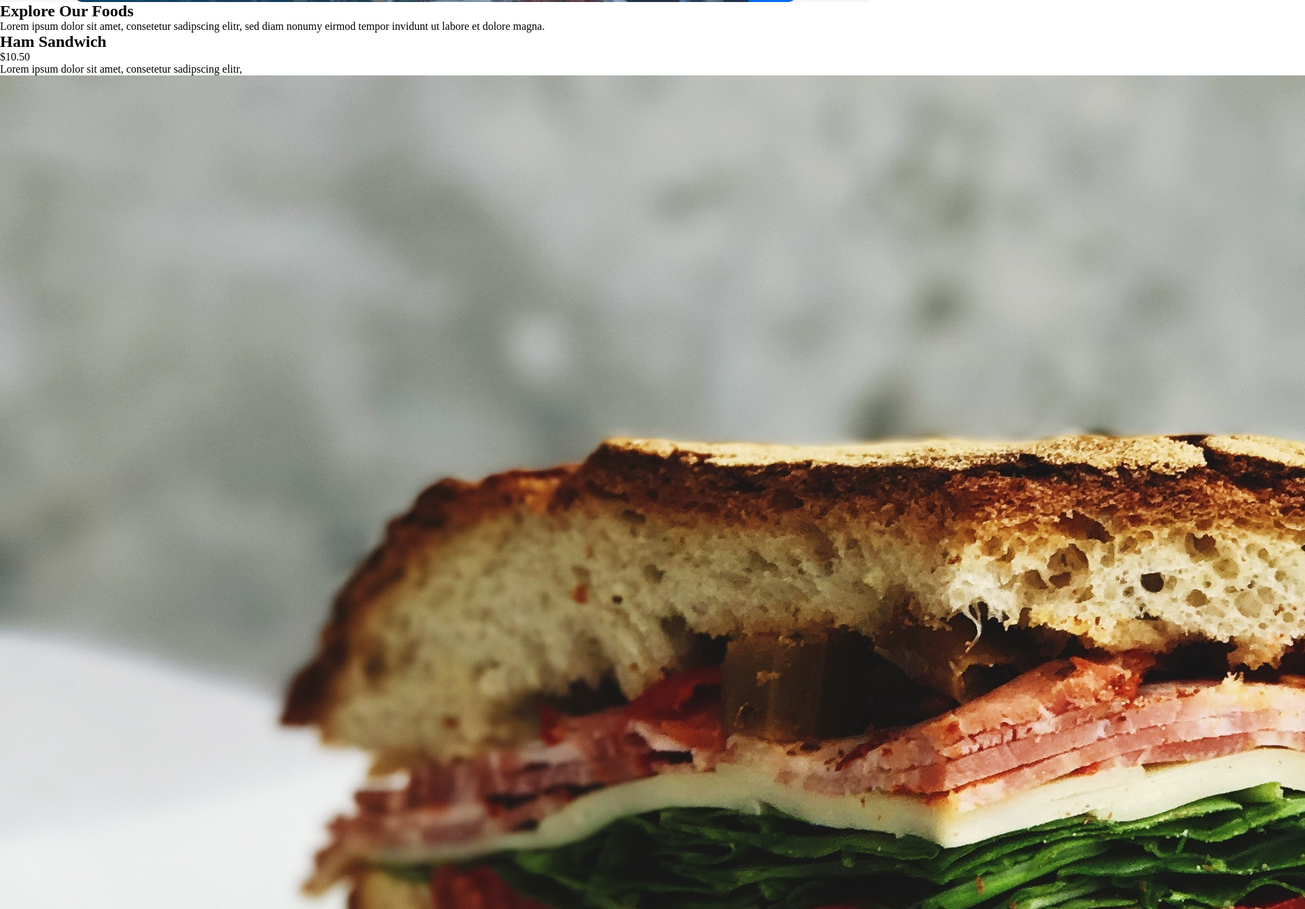
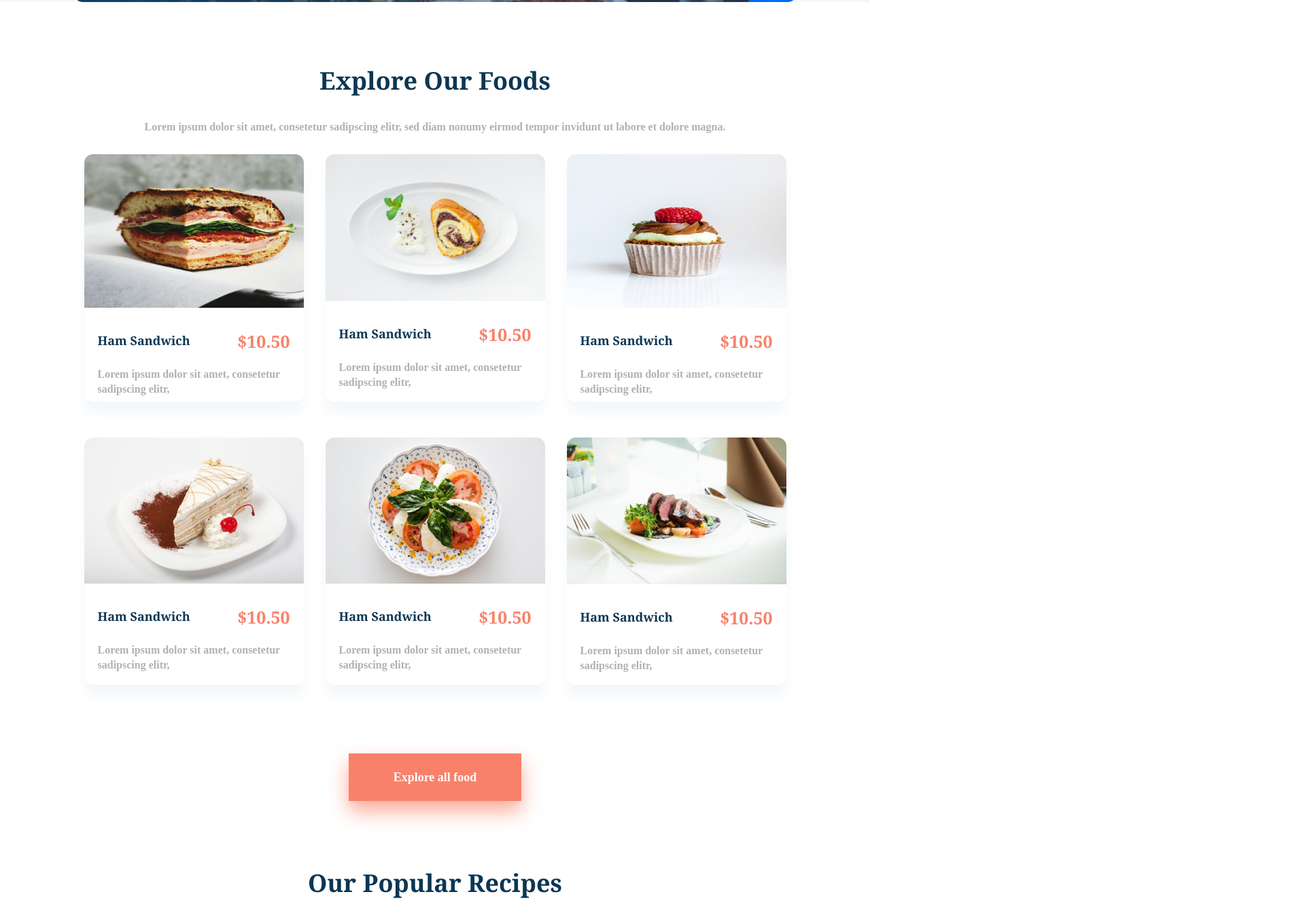
Before and after one commit to AhmedSafi97/Food-Landing-page, a plain HTML site: page index.html in a window 1280 px wide. Shown: the part 2762-4100 px from the top of the page at 68% size, 1920 px wide, since content can reach past the window. Drawn offline with Linux system fonts and the light colour scheme; grey boxes are pictures that could not be loaded; a web font is replaced by a local one.

Commit message:
add main content styling

```diff
--- a/assets/css/style.css
+++ b/assets/css/style.css
@@ -265,7 +265,8 @@
   margin-top: 7.5625rem;
   padding: 5.3125rem 10.3125rem 3.0625rem 3.9375rem;
   text-align: center;
-  background: linear-gradient(to right, #0a4065, transparent), url(../images/bg3.png);
+  background: linear-gradient(to right, #0a4065, transparent),
+    url(../images/bg3.png);
   background-repeat: no-repeat;
   background-position: center;
   background-size: cover;
@@ -330,6 +331,119 @@
   letter-spacing: 0.138em;
   line-height: 4.4375em;
   margin: auto;
+}
+.explore {
+  padding-top: 5.8125em;
+}
+.explore__title {
+  color: #0c3653;
+  font-family: Georgia;
+  font-size: 2.25rem;
+  font-weight: 700;
+  line-height: 1.27em;
+  text-align: center;
+}
+.explore__desc {
+  color: #aeb2b4;
+  font-family: Muli;
+  font-size: 1rem;
+  font-weight: 600;
+  line-height: 1.625em;
+  margin-top: 2.0625em;
+  margin-bottom: 1.6875em;
+  text-align: center;
+}
+.explore__btn {
+  width: 14.16em;
+  height: 3.88em;
+  display: block;
+  margin: 5.6em auto 0 auto;
+  box-shadow: 0 15px 29px rgba(249, 129, 105, 0.68);
+  background-color: #f98169;
+  color: #ffffff;
+  font-family: Muli;
+  font-size: 1.125rem;
+  font-weight: 700;
+  line-height: 3.94em;
+  cursor: pointer;
+}
+.explore__grid {
+  display: grid;
+  grid-template-columns: repeat(auto-fill, 20.1875rem);
+  grid-row-gap: 3.3125rem;
+  grid-column-gap: 2rem;
+  justify-content: center;
+}
+
+.grid__card {
+  list-style: none;
+  width: 20.1875rem;
+  height: 22.75rem;
+  box-shadow: 0 17px 16px rgba(235, 241, 245, 0.55);
+  border-radius: 13px;
+  background-color: #ffffff;
+  display: flex;
+  flex-direction: column;
+  justify-self: center;
+}
+.card-info__wrapper {
+  padding: 1.625rem 1.25rem;
+}
+.h2-p-info__wrapper {
+  display: flex;
+  flex-direction: row;
+  justify-content: space-between;
+}
+.card__title {
+  color: #0c3653;
+  font-family: Georgia;
+  font-size: 1.125rem;
+  font-weight: 700;
+  line-height: 2.55em;
+}
+.card__price {
+  color: #f98169;
+  font-family: Georgia;
+  font-size: 1.5625rem;
+  font-weight: 700;
+  line-height: 1.84em;
+}
+.card__desc {
+  color: #aeb2b4;
+  font-family: Muli;
+  font-size: 1rem;
+  font-weight: 600;
+  line-height: 1.375em;
+  margin-top: 0.9375em;
+}
+.card__img {
+  width: 20.1875rem;
+  height: 14.125rem;
+  border-radius: 13px 13px 0 0;
+  order: -1;
+}
+.popular{
+  padding-top: 6.125rem;
+}
+.popular__title {
+  color: #0c3653;
+  font-family: Georgia;
+  font-size: 2.25rem;
+  font-weight: 700;
+  line-height: 1.27em;
+  text-align: center;
+  margin-bottom: 1.38em;
+}
+.popular__wrapper{
+  display: grid;
+  grid-template-columns: repeat(auto-fill, 20rem);
+  justify-content: center;
+  grid-gap: 1rem;
+}
+.popular__img {
+  width: 20rem;
+  height: 20rem;
+  border-radius: 7px;
 }
 @media (min-width: 1800px) {
   html {
--- a/index.html
+++ b/index.html
@@ -119,78 +119,137 @@
         <p class="story__btn-desc">Watch our story</p>
       </section>
     </div>
-    <main>
-      <section>
-        <h2>Explore Our Foods</h2>
-        <p>
+    <main class="main">
+      <section class="explore">
+        <h2 class="explore__title">Explore Our Foods</h2>
+        <p class="explore__desc">
           Lorem ipsum dolor sit amet, consetetur sadipscing elitr, sed diam
           nonumy eirmod tempor invidunt ut labore et dolore magna.
         </p>
-        <ul>
-          <li>
-            <section>
-              <h2>Ham Sandwich</h2>
-              <p>$10.50</p>
-              <p>Lorem ipsum dolor sit amet, consetetur sadipscing elitr,</p>
-              <img src="./assets/images/ham-sandwich.png" alt="ham sandwich" />
-            </section>
+        <ul class="explore__grid">
+          <li class="grid__card">
+            <div class="card-info__wrapper">
+              <div class="h2-p-info__wrapper">
+                <h2 class="card__title">Ham Sandwich</h2>
+                <p class="card__price">$10.50</p>
+              </div>
+              <p class="card__desc">
+                Lorem ipsum dolor sit amet, consetetur sadipscing elitr,
+              </p>
+            </div>
+            <img
+              src="./assets/images/ham-sandwich.png"
+              alt="ham sandwich"
+              class="card__img"
+            />
           </li>
-          <li>
-            <section>
-              <h2>Ham Sandwich</h2>
-              <p>$10.50</p>
-              <p>Lorem ipsum dolor sit amet, consetetur sadipscing elitr,</p>
-              <img src="./assets/images/bundt-cake.png" alt="bundt cake" />
-            </section>
+          <li class="grid__card">
+            <div class="card-info__wrapper">
+              <div class="h2-p-info__wrapper">
+                <h2 class="card__title">Ham Sandwich</h2>
+                <p class="card__price">$10.50</p>
+              </div>
+              <p class="card__desc">
+                Lorem ipsum dolor sit amet, consetetur sadipscing elitr,
+              </p>
+            </div>
+            <img
+              src="./assets/images/bundt-cake.png"
+              alt="bundt cake"
+              class="card__img"
+            />
           </li>
-          <li>
-            <section>
-              <h2>Ham Sandwich</h2>
-              <p>$10.50</p>
-              <p>Lorem ipsum dolor sit amet, consetetur sadipscing elitr,</p>
-              <img src="./assets/images/cupckae.png" alt="cupcake" />
-            </section>
+          <li class="grid__card">
+            <div class="card-info__wrapper">
+              <div class="h2-p-info__wrapper">
+                <h2 class="card__title">Ham Sandwich</h2>
+                <p class="card__price">$10.50</p>
+              </div>
+              <p class="card__desc">
+                Lorem ipsum dolor sit amet, consetetur sadipscing elitr,
+              </p>
+            </div>
+            <img
+              src="./assets/images/cupckae.png"
+              alt="cupcake"
+              class="card__img"
+            />
           </li>
-          <li>
-            <section>
-              <h2>Ham Sandwich</h2>
-              <p>$10.50</p>
-              <p>Lorem ipsum dolor sit amet, consetetur sadipscing elitr,</p>
-              <img src="./assets/images/vanilla-cake.png" alt="vanilla cake" />
-            </section>
+          <li class="grid__card">
+            <div class="card-info__wrapper">
+              <div class="h2-p-info__wrapper">
+                <h2 class="card__title">Ham Sandwich</h2>
+                <p class="card__price">$10.50</p>
+              </div>
+              <p class="card__desc">
+                Lorem ipsum dolor sit amet, consetetur sadipscing elitr,
+              </p>
+            </div>
+            <img
+              src="./assets/images/vanilla-cake.png"
+              alt="vanilla cake"
+              class="card__img"
+            />
           </li>
-          <li>
-            <section>
-              <h2>Ham Sandwich</h2>
-              <p>$10.50</p>
-              <p>Lorem ipsum dolor sit amet, consetetur sadipscing elitr,</p>
-              <img src="./assets/images/mozzarella.png" alt="mozzarella" />
-            </section>
+          <li class="grid__card">
+            <div class="card-info__wrapper">
+              <div class="h2-p-info__wrapper">
+                <h2 class="card__title">Ham Sandwich</h2>
+                <p class="card__price">$10.50</p>
+              </div>
+              <p class="card__desc">
+                Lorem ipsum dolor sit amet, consetetur sadipscing elitr,
+              </p>
+            </div>
+            <img
+              src="./assets/images/mozzarella.png"
+              alt="mozzarella"
+              class="card__img"
+            />
           </li>
-          <li>
-            <section>
-              <h2>Ham Sandwich</h2>
-              <p>$10.50</p>
-              <p>Lorem ipsum dolor sit amet, consetetur sadipscing elitr,</p>
-              <img src="./assets/images/steack.png" alt="steack" />
-            </section>
+          <li class="grid__card">
+            <div class="card-info__wrapper">
+              <div class="h2-p-info__wrapper">
+                <h2 class="card__title">Ham Sandwich</h2>
+                <p class="card__price">$10.50</p>
+              </div>
+              <p class="card__desc">
+                Lorem ipsum dolor sit amet, consetetur sadipscing elitr,
+              </p>
+            </div>
+            <img
+              src="./assets/images/steack.png"
+              alt="steack"
+              class="card__img"
+            />
           </li>
         </ul>
-        <button>
+        <button class="explore__btn">
           Explore all food
         </button>
       </section>
-      <section>
-        <h2>
+      <section class="popular">
+        <h2 class="popular__title">
           Our Popular Recipes
         </h2>
-        <img src="./assets/images/soup.png" alt="soup" />
-        <img src="./assets/images/brownies.png" alt="brownies" />
-        <img
-          src="./assets/images/strawberry-panckae.png"
-          alt="strawberry panckae"
-        />
-        <img src="./assets/images/honey-nuts.png" alt="honey nuts" />
+        <div class="popular__wrapper">
+          <img src="./assets/images/soup.png" alt="soup" class="popular__img" />
+          <img
+            src="./assets/images/brownies.png"
+            alt="brownies"
+            class="popular__img"
+          />
+          <img
+            src="./assets/images/strawberry-panckae.png"
+            alt="strawberry panckae"
+            class="popular__img"
+          />
+          <img
+            src="./assets/images/honey-nuts.png"
+            alt="honey nuts"
+            class="popular__img"
+          />
+        </div>
       </section>
     </main>
     <footer>
```
